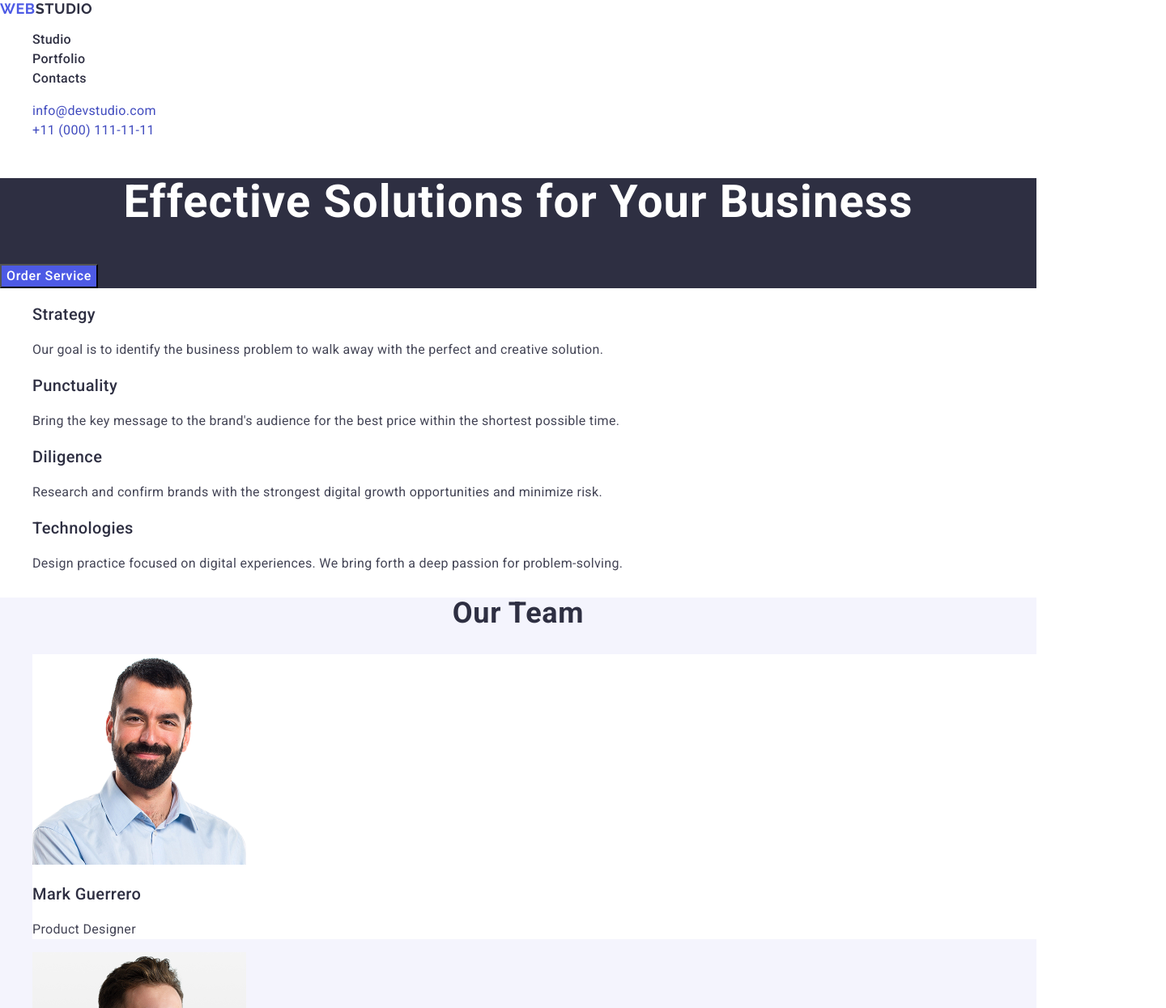
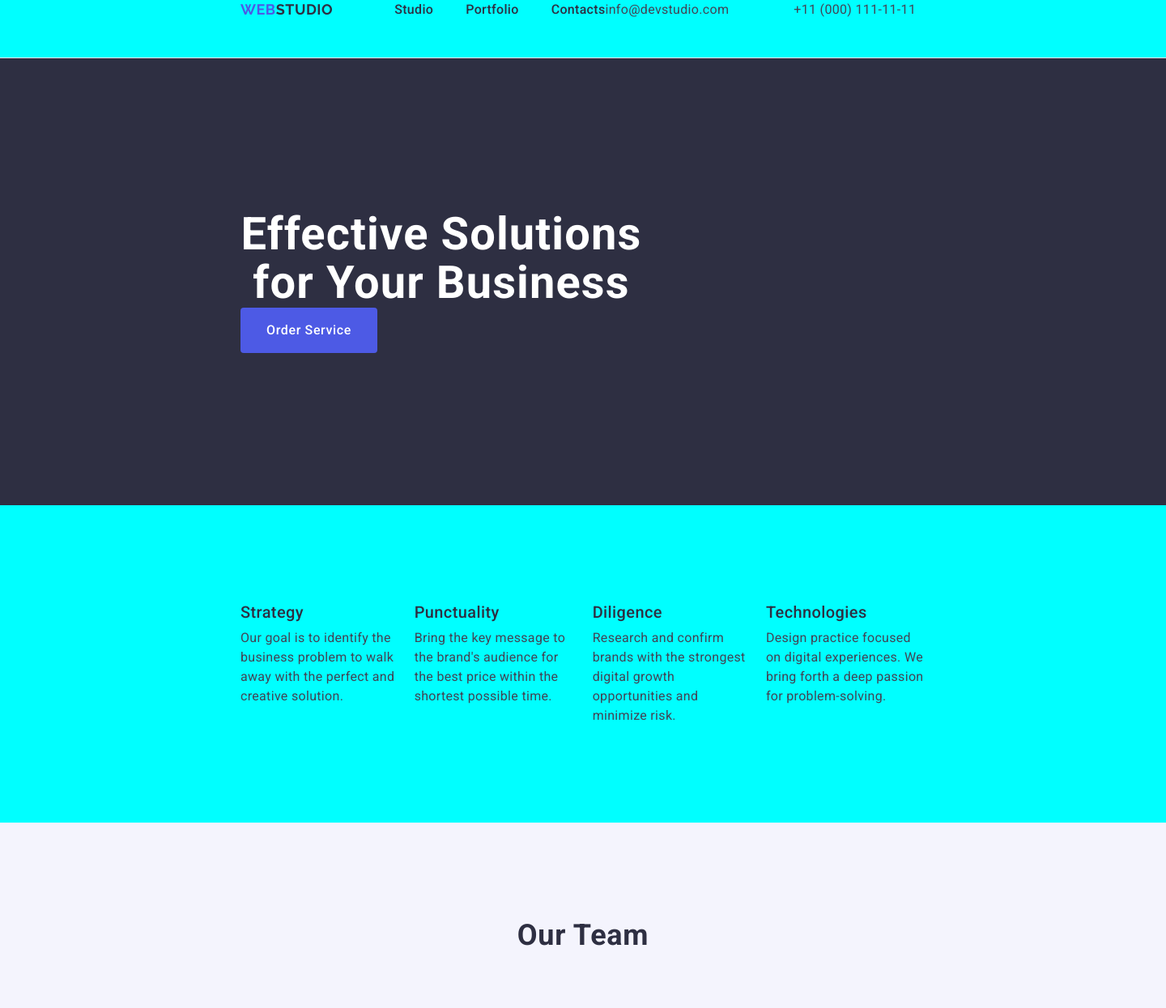
Before and after one commit to Alexa-code-ux/2goit-markup-hw-03, a plain HTML site: page index.html in a window 1280 px wide. Shown: the top 1245 px of the page at 81% size, 1440 px wide, since content can reach past the window. Drawn offline with nearby package versions, Linux system fonts and the light colour scheme.

Commit message:
add styles to section one two three

```diff
--- a/css/styles.css
+++ b/css/styles.css
@@ -1,125 +1,245 @@
-body
-{
+h1,
+h2,
+h3,
+h4,
+h5,
+h6,
+p {
+  margin-top: 0;
+  margin-bottom: 0;
+}
+
+ul {
+  margin-top: 0;
+  margin-bottom: 0;
+  padding-left: 0;
+  list-style-type: none;
+}
+img {
+  display: block;
+}
+
+body {
   font-family: "Roboto", sans-serif;
   color: #434455;
-    background-color: #FFFFFF;
+  background-color: #ffffff;
+  width: 1440px;
+  background-color: aqua;
 }
 
-ul
-{
-    list-style-type: none;
+a {
+  text-decoration: none;
+}
+/* header */
+.page-header {
+  border-bottom: 1px solid #e7e9fc;
+  height: 72px;
+  width: 1440px;
 }
 
-a
-{
-    text-decoration: none;
+.header-container {
+  display: flex;
+  justify-content: space-between;
+  align-items: center;
 }
 
-.logo
-{
-    font-family: "Raleway",sans-serif;
+.container {
+  width: 1158px;
+  margin: 0 auto;
+  padding-left: 156px;
+  padding-right: 156px;
+}
+
+.header-nav {
+  display: flex;
+  align-items: center;
+}
+.logo {
+  font-family: "Raleway", sans-serif;
   font-weight: 700;
   font-size: 18px;
   line-height: 1.17;
   letter-spacing: 0.03em;
   text-transform: uppercase;
   color: #4d5ae5;
+  margin-right: 76px;
 }
 
-.logo-studio
-{
+.logo-studio {
   color: #2e2f42;
 }
-
-.nav-item
-{
+.nav-list {
+  display: flex;
+  gap: 40px;
+}
+.nav-item {
   font-weight: 500;
   font-size: 16px;
   line-height: 1.5;
   letter-spacing: 0.02em;
   color: #2e2f42;
+  padding: 24px 0;
 }
 .nav-item:hover,
- .nav-item:focus
-{
+.nav-item:focus {
   color: #404bbf;
 }
 
-.header-address
-{
+.header-address {
   font-style: normal;
 }
+.header-address-list {
+  display: flex;
+  justify-content: space-around;
+  white-space: nowrap;
+  gap: 40px;
+}
 
-.header-address-link
-{
+.header-address-link {
   font-size: 16px;
   line-height: 1.5;
   letter-spacing: 0.02em;
   color: #434455;
+  margin-right: 40px;
 }
 
- .header-address-link,
- .header-address-link
- {
+.header-address-link:hover,
+.header-address-link:focus {
   color: #404bbf;
 }
 
- .section-business
- {
+/* Effective Solutions for Your Business */
+
+.section-business {
   background-color: #2e2f42;
+  padding-top: 188px;
+  padding-bottom: 188px;
 }
 
- .section-business-title
- {
+.section-business-title {
   font-size: 56px;
   line-height: 1.07;
   text-align: center;
   letter-spacing: 0.02em;
   color: #ffffff;
+  max-width: 496px;
 }
 
- .section-business-button
- {
-    background-color: #4D5AE5;
+.section-business-button {
+  background-color: #4d5ae5;
   font-family: "Roboto", sans-serif;
   font-weight: 500;
   font-size: 16px;
   line-height: 1.5;
   letter-spacing: 0.04em;
   color: #ffffff;
+  display: block;
+  min-width: 169px;
+  height: 56px;
+  border: none;
+  border-radius: 4px;
+  cursor: pointer;
 }
 
 .section-business-button:hover,
- .section-business-button:focus
- {
-  background-color: #404BBF;
+.section-business-button:focus {
+  background-color: #404bbf;
   cursor: pointer;
 }
+/* strategy-punctuality-dilligence-technologies */
+.section-features {
+  padding-top: 120px;
+  padding-bottom: 120px;
+}
 
- .section-features-title
- {
+.visually-hidden {
+  position: absolute;
+  width: 1px;
+  height: 1px;
+  margin: -1px;
+  border: 0;
+  padding: 0;
+  white-space: nowrap;
+  clip-path: inset(100%);
+  clip: rect(0 0 0 0);
+  overflow: hidden;
+}
+
+.section-features-list {
+display: flex;
+gap: 24px;
+}
+
+.section-features-item {
+width: calc((100%-3*24px)/4);
+}
+
+.section-features-title {
   font-weight: 500;
   font-size: 20px;
   line-height: 1.2;
   letter-spacing: 0.02em;
   color: #2e2f42;
+  margin-bottom: 8px;
 }
 
- .section-features-paragraph
- {
+.section-features-paragraph {
   font-size: 16px;
   line-height: 1.5;
   letter-spacing: 0.02em;
   color: #434455;
 }
-
- .section-team
- {
-    background-color: #F4F4FD;
+/* section-team */
+.section-team {
+  background-color: #f4f4fd;
+  padding-top: 120px;
+  padding-bottom: 120px;
 }
 
- .section-team-title
- {
+.section-team-title {
+  font-size: 36px;
+  line-height: 1.11;
+  text-align: center;
+  letter-spacing: 0.02em;
+  text-transform: capitalize;
+  color: #2e2f42;
+  margin-bottom: 72px;
+}
+.section-team-list {
+  display: flex;
+  gap: 24px;
+}
+.section-team-item {
+  background-color: #ffffff;
+  width: calc((100%-3*24)/4);
+  border-top-left-radius: 0px;
+  border-top-right-radius: 0px;
+  border-top-right-radius: 4px;
+  border-bottom-left-radius: 4px;
+}
+.card-name {
+  padding-top: 32px;
+  padding-bottom: 32px;
+}
+.section-team-item-title {
+  font-weight: 500;
+  font-size: 20px;
+  line-height: 1.2;
+  letter-spacing: 0.02em;
+  color: #2e2f42;
+  text-align: center;
+  margin-bottom: 8px;
+}
+
+.section-team-item-paragraph {
+  font-size: 16px;
+  line-height: 1.5;
+  letter-spacing: 0.02em;
+  color: #434455;
+  text-align: center;
+}
+
+.section-portfolio-title {
   font-size: 36px;
   line-height: 1.11;
   text-align: center;
@@ -128,13 +248,7 @@ background-color: #2e2f42;
   color: #2e2f42;
 }
 
- .section-team-li
- {
-    background-color: #FFFFFF;
- }
-
- .section-team-li-h
- {
+.section-portfolio-h {
   font-weight: 500;
   font-size: 20px;
   line-height: 1.2;
@@ -142,54 +256,23 @@ background-color: #2e2f42;
   color: #2e2f42;
 }
 
- .section-team-li-p
- {
+.section-portfolio-p {
   font-size: 16px;
   line-height: 1.5;
   letter-spacing: 0.02em;
   color: #434455;
 }
 
- .section-portfolio-title
- {
-    font-size: 36px;
-    line-height: 1.11;
-    text-align: center;
-    letter-spacing: 0.02em;
-    text-transform: capitalize;
-    color: #2e2f42;
- }
-
- .section-portfolio-h
- {
-    font-weight: 500;
-    font-size: 20px;
-    line-height: 1.2;
-    letter-spacing: 0.02em;
-    color: #2e2f42;
- }
-
- .section-portfolio-p
- {
-    font-size: 16px;
-    line-height: 1.5;
-    letter-spacing: 0.02em;
-    color: #434455;
- }
-
- .footer-end
- {
+.footer-end {
   background-color: #2e2f42;
 }
 
- .logo-studio-footer
- {
+.logo-studio-footer {
   color: #f4f4fd;
 }
 
- .footer-end-p
- {
+.footer-end-p {
   line-height: 1.5;
-    color: #F4F4FD;
+  color: #f4f4fd;
   letter-spacing: 0.02em;
 }
--- a/index.html
+++ b/index.html
@@ -4,27 +4,28 @@
     <meta charset="UTF-8" />
     <meta name="viewport" content="width=device-width, initial-scale=1.0" />
     <title>WEBSTUDIO</title>
-    <link
-      rel="stylesheet"
-      href="https://cdnjs.cloudflare.com/ajax/libs/modern-normalize/3.0.1/modern-normalize.min.css"
-    />
+
     <link rel="preconnect" href="https://fonts.googleapis.com" />
     <link rel="preconnect" href="https://fonts.gstatic.com" crossorigin />
     <link
       href="https://fonts.googleapis.com/css2?family=Raleway:wght@700&family=Roboto:wght@400;500;700&display=swap"
       rel="stylesheet"
     />
-
+    <link
+      rel="stylesheet"
+      href="https://cdnjs.cloudflare.com/ajax/libs/modern-normalize/3.0.1/modern-normalize.min.css"
+    />
     <link rel="stylesheet" href="./css/styles.css" />
   </head>
   <body>
     <!-- #region Header -->
-    <header>
-      <nav>
+    <header class="page-header">
+      <div class="header-container container">
+        <nav class="header-nav">
           <a class="logo" href="./index.html"
             >WEB<span class="logo-studio">STUDIO</span></a
           >
-        <ul>
+          <ul class="nav-list">
             <li>
               <a class="nav-item" href="./index.html">Studio</a>
             </li>
@@ -37,34 +38,46 @@
           </ul>
         </nav>
         <address class="header-address">
-        <ul>
+          <ul class="header-address-list">
             <li>
-            <a class="header-address-link" href="mailto:info@devstudio.com">info@devstudio.com</a>
+              <a class="header-address-link" href="mailto:info@devstudio.com"
+                >info@devstudio.com</a
+              >
             </li>
             <li>
-            <a class="header-address-link" href="tel:+110001111111">+11 (000) 111-11-11</a>
+              <a class="header-address-link" href="tel:+110001111111"
+                >+11 (000) 111-11-11</a
+              >
             </li>
           </ul>
         </address>
+      </div>
     </header>
     <!-- #endregion Header -->
     <main>
       <!-- #region Effective Solutions
 for Your Business -->
       <section class="section-business">
-        <h1 class="section-business-title">Effective Solutions for Your Business</h1>
-        <button class="section-business-button" type="button">Order Service</button>
+        <div class="container">
+          <h1 class="section-business-title">
+            Effective Solutions for Your Business
+          </h1>
+          <button class="section-business-button" type="button">
+            Order Service
+          </button>
+        </div>
       </section>
       <!-- #endregion Effective Solutions for Your Business -->
       <!-- #region Stragedy -->
-      <section>
-        <h2 hidden>Features</h2>
-        <ul>
-          <li>
+      <section class="section-features">
+        <div class="container">
+          <h2 class="visually-hidden">Features</h2>
+          <ul class="section-features-list">
+            <li class="section-features-item">
               <h3 class="section-features-title">Strategy</h3>
               <p class="section-features-paragraph">
-              Our goal is to identify the business problem to walk away with the
-              perfect and creative solution.
+                Our goal is to identify the business problem to walk away with
+                the perfect and creative solution.
               </p>
             </li>
             <li>
@@ -89,36 +102,49 @@ for Your Business -->
               </p>
             </li>
           </ul>
+        </div>
       </section>
       <!-- #endregion Stragedy -->
       <!-- #region Our Team -->
       <section class="section-team">
+        <div class="container">
           <h2 class="section-team-title">Our Team</h2>
-        <ul>
-          <li class="section-team-li">
+          <ul class="section-team-list">
+            <li class="section-team-item">
               <img src="./img/Mark.jpg" alt="Mark" width="264" />
-            <h3 class="section-team-li-h">Mark Guerrero</h3>
-            <p class="section-team-li-p">Product Designer</p>
+
+              <div class="card-name">
+                <h3 class="section-team-item-title">Mark Guerrero</h3>
+                <p class="section-team-item-paragraph">Product Designer</p>
+              </div>
             </li>
-          <li>
+            <li class="section-team-item">
               <img src="./img/Tom.jpg" alt="Tom" width="264" />
-            <h3 class="section-team-li-h">Tom Ford</h3>
-            <p class="section-team-li-p">Frontend Developer</p>
+              <div class="card-name">
+                <h3 class="section-team-item-title">Tom Ford</h3>
+                <p class="section-team-item-paragraph">Frontend Developer</p>
+              </div>
             </li>
-          <li>
+            <li class="section-team-item">
               <img src="./img/Camila.jpg" alt="Camila" width="264" />
-            <h3 class="section-team-li-h">Camila Garcia</h3>
-            <p class="section-team-li-p">Marketing</p>
+              <div class="card-name">
+                <h3 class="section-team-item-title">Camila Garcia</h3>
+                <p class="section-team-item-paragraph">Marketing</p>
+              </div>
             </li>
-          <li>
+            <li class="section-team-item">
               <img src="./img/Daniel.jpg" alt="Daniel" width="264" />
-            <h3 class="section-team-li-h">Daniel Wilson</h3>
-            <p class="section-team-li-p">UI Designer</p>
+              <div class="card-name">
+                <h3 class="section-team-item-title">Daniel Wilson</h3>
+                <p class="section-team-item-paragraph">UI Designer</p>
+              </div>
             </li>
           </ul>
+        </div>
       </section>
       <!-- #endregion Our Team -->
       <!-- #region our portfolio-->
+      <div class="container">
         <section>
           <h2 class="section-portfolio-title">Our Portfolio</h2>
           <ul>
@@ -146,7 +172,11 @@ for Your Business -->
               <p class="section-portfolio-p">App</p>
             </li>
             <li>
-            <img src="./img/taxi-service.jpg" alt="Taxi Service" width="360" />
+              <img
+                src="./img/taxi-service.jpg"
+                alt="Taxi Service"
+                width="360"
+              />
               <h3 class="section-portfolio-h">Taxi Service</h3>
               <p class="section-portfolio-p">Marketing</p>
             </li>
@@ -170,8 +200,10 @@ for Your Business -->
             </li>
           </ul>
         </section>
+      </div>
       <!-- #endregion our portfolio-->
       <!-- #region Footer -->
+      <div class="container">
         <footer class="footer-end">
           <a class="logo" href="./index.html"
             >WEB<span class="logo-studio-footer">STUDIO</span></a
@@ -181,6 +213,7 @@ for Your Business -->
             digital marketing & growth solutions.
           </p>
         </footer>
+      </div>
       <!-- #endregion Footer -->
     </main>
   </body>
```
Lines whose indentation alone changed are shown as unchanged.
